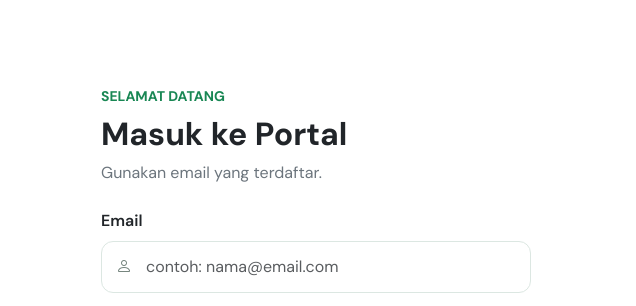
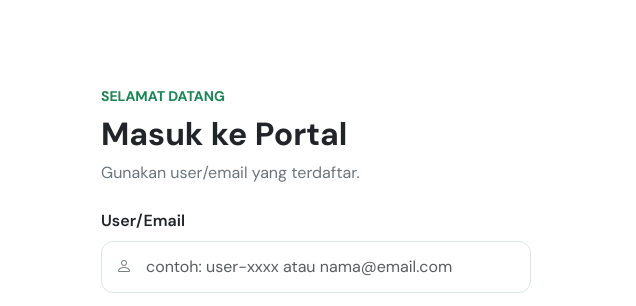
Before and after one commit to rw026-prb/mgt-rw26, a plain HTML site: page login.html in a window 1280 px wide. Shown: the part 67-373 px from the top of the page, 644-1280 px from the left. Drawn offline with nearby package versions, Linux system fonts and the light colour scheme.

Commit message:
edit login

```diff
--- a/login.html
+++ b/login.html
@@ -42,11 +42,11 @@
       <div class="feature-list mt-5"><span class="feature-pill"><i class="bi bi-shield-check text-warning"></i> Aman</span><span class="feature-pill"><i class="bi bi-lightning-charge text-warning"></i> Cepat</span><span class="feature-pill"><i class="bi bi-people text-warning"></i> Terintegrasi</span></div>
     </div></div>
     <div class="col-lg-6 form-panel"><main class="login-card">
-      <div class="mb-4"><div class="text-success fw-bold small mb-2">SELAMAT DATANG</div><h2 class="fw-bold mb-2">Masuk ke Portal</h2><p class="text-secondary">Gunakan email yang terdaftar.</p></div>
+      <div class="mb-4"><div class="text-success fw-bold small mb-2">SELAMAT DATANG</div><h2 class="fw-bold mb-2">Masuk ke Portal</h2><p class="text-secondary">Gunakan user/email yang terdaftar.</p></div>
       <div class="alert alert-warning setup-alert d-none" id="setupAlert"><i class="bi bi-exclamation-triangle-fill me-2"></i>Backend belum dikonfigurasi. Isi URL Web App pada <strong>config.js</strong> (SUPABASE_URL dan SUPABASE_ANON_KEY).</div>
       <div class="alert alert-danger d-none" id="loginAlert" role="alert"></div>
       <form id="loginForm">
-        <div class="mb-3"><label for="identifier" class="form-label fw-semibold">Email</label><div class="position-relative"><i class="bi bi-person field-icon"></i><input class="form-control" id="identifier" autocomplete="username" placeholder="contoh: nama@email.com" required></div></div>
+        <div class="mb-3"><label for="identifier" class="form-label fw-semibold">User/Email</label><div class="position-relative"><i class="bi bi-person field-icon"></i><input class="form-control" id="identifier" autocomplete="username" placeholder="contoh: user-xxxx atau nama@email.com" required></div></div>
         <div class="mb-3"><div class="d-flex justify-content-between"><label for="password" class="form-label fw-semibold">Password</label></div><div class="position-relative"><i class="bi bi-lock field-icon"></i><input type="password" class="form-control pe-5" id="password" autocomplete="current-password" placeholder="Masukkan password" required><button class="password-toggle" id="togglePassword" type="button" aria-label="Tampilkan password"><i class="bi bi-eye"></i></button></div></div>
         <div class="d-flex justify-content-between align-items-center mb-4"><div class="form-check"><input class="form-check-input" type="checkbox" id="remember"><label class="form-check-label small" for="remember">Ingat saya</label></div><a href="#" class="small text-decoration-none" id="forgotPasswordLink">Lupa password?</a></div>
         <button class="btn btn-success btn-login w-100 text-white" id="loginButton" type="submit"><span class="button-label">Masuk ke Portal</span><span class="spinner-border spinner-border-sm d-none" aria-hidden="true"></span></button>
```
